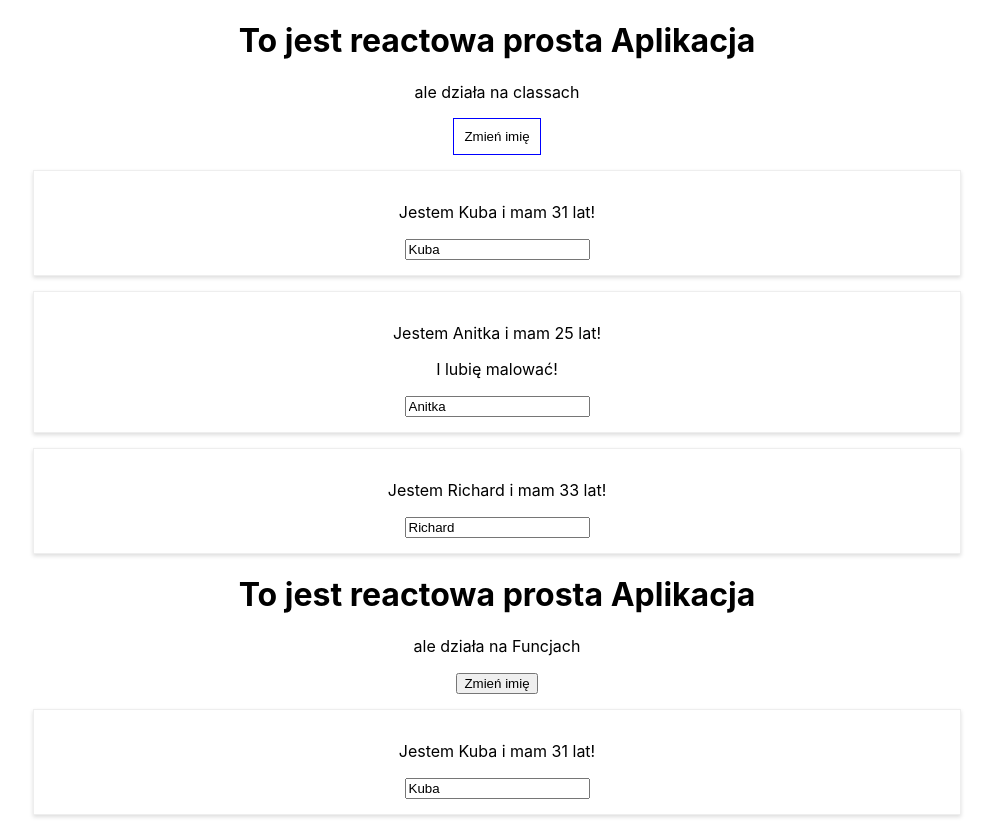
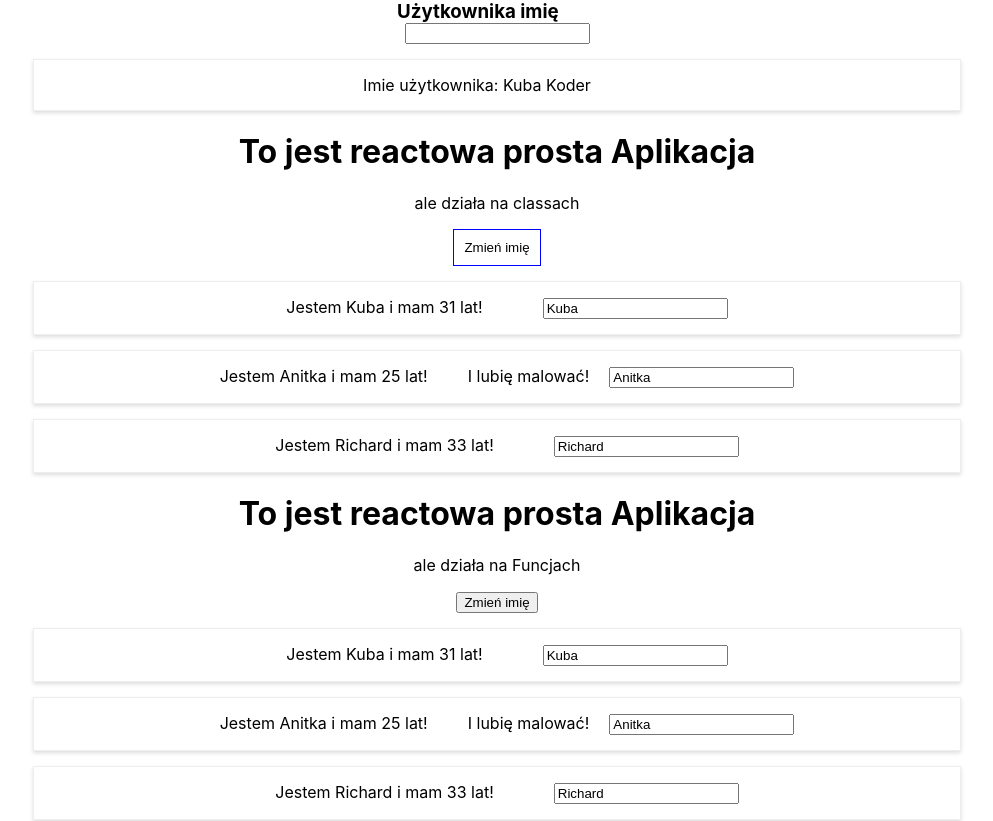
Before and after one commit to SerafinPL/react-persons, a React (Create React App) app: page / in a window 1280 px wide. Shown: the top 821 px of the page, without its empty margins (143-1136 px from the left). Built offline with nearby package versions, Linux system fonts and the light colour scheme.

Commit message:
zadanko usersIput Output

```diff
--- a/src/AppFunction.js
+++ b/src/AppFunction.js
@@ -17,12 +17,12 @@ const AppFunction = props => {
 
   const [inneState, setInneState] = useState('inna zmienna w innym stanie');
 
-  const zmienImieHandler = () => {
+  const zmienImieHandler = (noweImie) => {
     setPersonsState({
       persons: [
         {name: "Jakub", age: 31},
         {name: "Anitka", age: 27},
-        {name: "Richard", age: 37}
+        {name: noweImie, age: 37}
 
       ]
     })
@@ -33,7 +33,7 @@ const AppFunction = props => {
       <div className="App">
         <h1> To jest reactowa prosta Aplikacja</h1>
         <p>ale działa na Funcjach</p>
-        <button onClick={zmienImieHandler}>Zmień imię</button>
+        <button onClick={zmienImieHandler.bind(this, "Marcinek")}>Zmień imię</button>
         <Person
         	name={personsState.persons[0].name}
         	age={personsState.persons[0].age}
--- /dev/null
+++ b/src/AppUsers.js
@@ -0,0 +1,23 @@
+import React, {Component} from 'react';
+
+import UserInput from './users/UserInput'
+import UserOutput from './users/UserOutput'
+
+class AppUsers extends Component {
+
+	state = {
+		imie: 'Kuba Koder'
+	}
+
+
+	render(){
+		return(
+			<div>
+				<UserInput/>
+				<UserOutput imie={this.state.imie}/>
+			</div>
+		)
+	}
+}
+
+export default AppUsers;
--- a/src/Person/Person.css
+++ b/src/Person/Person.css
@@ -6,3 +6,8 @@
 	padding: 15px;
 	text-align: center;
 }
+
+.persons p {
+	display: inline;
+	margin: 20px;
+}
--- a/src/index.js
+++ b/src/index.js
@@ -3,10 +3,14 @@ import ReactDOM from 'react-dom';
 import './index.css';
 import App from './App';
 import AppFunction from './AppFunction';
+
+import AppUsers from './AppUsers'
+
 import reportWebVitals from './reportWebVitals';
 
 ReactDOM.render(
   <React.StrictMode>
+    <AppUsers/>
     <App />
     <AppFunction />
   </React.StrictMode>,
--- /dev/null
+++ b/src/users/UserInput.js
@@ -0,0 +1,14 @@
+import React from 'react';
+
+import './userInput.css';
+
+const UserInput = (props) => {
+	return(
+		<div className='userInput'>
+			<h3>Użytkownika imię</h3>
+			<input type="text" onChange={props.zmiana} value={props.name}/>
+		</div>
+	)
+}
+
+export default UserInput;
--- /dev/null
+++ b/src/users/UserOutput.js
@@ -0,0 +1,15 @@
+import React from 'react';
+
+
+
+const UserOutput = (props) => {
+	return(
+		<div className="persons">
+			<p>Imie użytkownika: {props.imie}</p>
+			<p></p>
+
+		</div>
+	)
+}
+
+export default UserOutput;
--- /dev/null
+++ b/src/users/userInput.css
@@ -0,0 +1,10 @@
+.userInput input{
+	margin: auto;
+	display: block;
+
+}
+.userInput h3{
+	margin: auto;
+	display: block;
+	width: 200px;
+}
```
